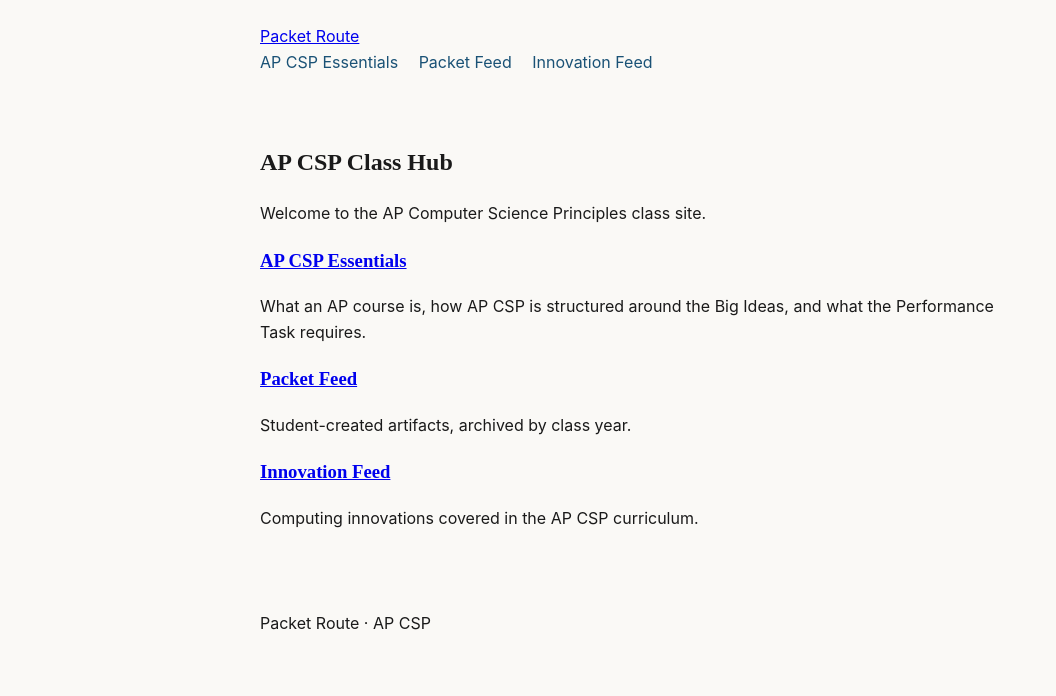
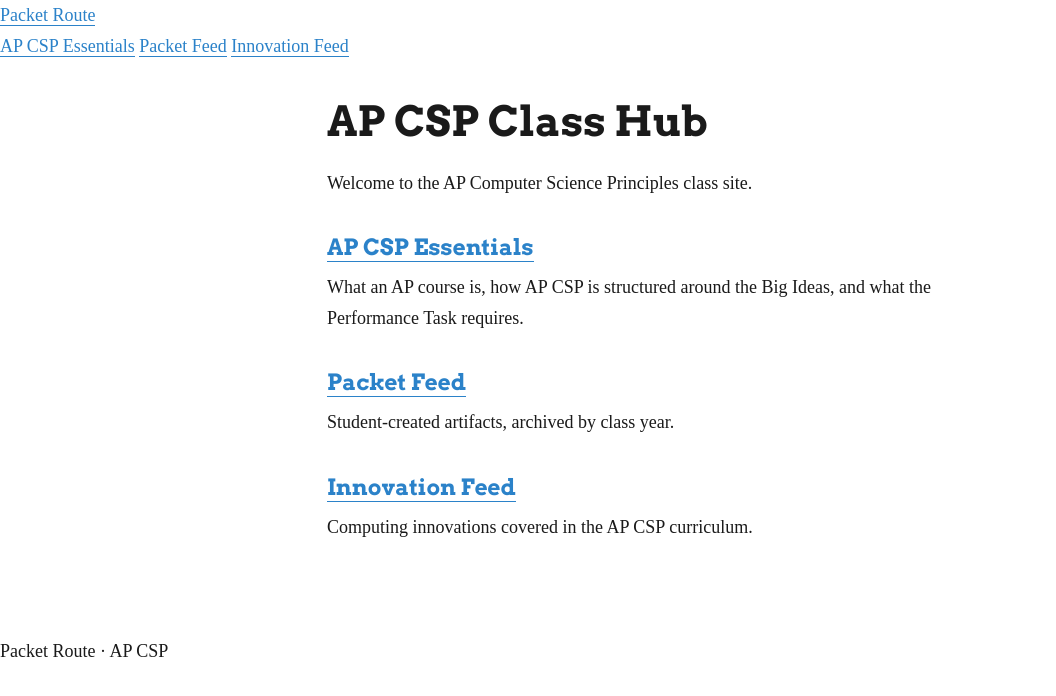
Before and after one commit to packet-route/packet-route, a Jekyll site: the page built from index.md, in a window 1280 px wide. Shown: the top 696 px of the page, without its empty margins (0-1056 px from the left). Built offline with Jekyll 4.4.1, drawn with Linux system fonts in a browser that asks for light colours; some web fonts are replaced.

Commit message:
Update style.css

```diff
--- a/assets/css/style.css
+++ b/assets/css/style.css
@@ -1,29 +1,81 @@
 :root {
-  --bg: #faf9f6;
+  /* Bauhaus palette */
+  --bg: #ffffff;
   --text: #1a1a1a;
-  --brand: #1a5276;
+  --red: #ef4136;
+  --blue: #2b82c9;
+  --yellow: #ffd95a;
+
+  /* role assignments */
+  --link: var(--blue);
+  --link-hover: var(--red);
+  --accent-block: var(--yellow);
+
+  /* type families */
+  --font-title: "Arvo", serif;
+  --font-subtitle: "Merriweather", serif;
+  --font-body: "Inika", serif;
+
+  /* layout */
+  --measure: 680px;
 }
+
+* { box-sizing: border-box; }
 
 body {
   margin: 0;
   background-color: var(--bg);
   color: var(--text);
-  font-family: "Inter", sans-serif;
-  line-height: 1.6;
+  font-family: var(--font-body);
+  font-size: 1.125rem;
+  line-height: 1.7;
+  -webkit-font-smoothing: antialiased;
 }
 
+/* Headings: Arvo, the slab serif, carries the title tier */
 h1, h2, h3 {
-  font-family: "Lora", serif;
+  font-family: var(--font-title);
+  font-weight: 700;
+  line-height: 1.2;
+  color: var(--text);
+  margin: 1.6em 0 0.5em;
 }
 
-.site-header, .page-content, .site-footer {
-  max-width: 760px;
-  margin: 0 auto;
-  padding: 1.5em;
+h1 { font-size: 2.6rem; margin-top: 0; }
+h2 { font-size: 1.9rem; }
+h3 { font-size: 1.4rem; }
+
+/* Subtitle tier: Merriweather. Use a .subtitle class on the
+   element you want in the middle voice (post excerpt, section lead). */
+.subtitle {
+  font-family: var(--font-subtitle);
+  font-weight: 400;
+  font-size: 1.35rem;
+  line-height: 1.4;
+  color: #444;
+  margin: 0.4em 0 1.2em;
 }
 
-.site-nav a {
-  margin-right: 1em;
-  color: var(--brand);
+p { margin: 0 0 1.2em; }
+
+a {
+  color: var(--link);
   text-decoration: none;
+  border-bottom: 1px solid currentColor;
 }
+a:hover { color: var(--link-hover); }
+
+/* content column */
+.page-content {
+  max-width: var(--measure);
+  margin: 0 auto;
+  padding: 2em 1.5em 4em;
+}
+
+/* a reusable accent rule using the red, for section dividers */
+hr {
+  border: none;
+  border-top: 3px solid var(--red);
+  width: 60px;
+  margin: 2.5em 0;
+}
```
